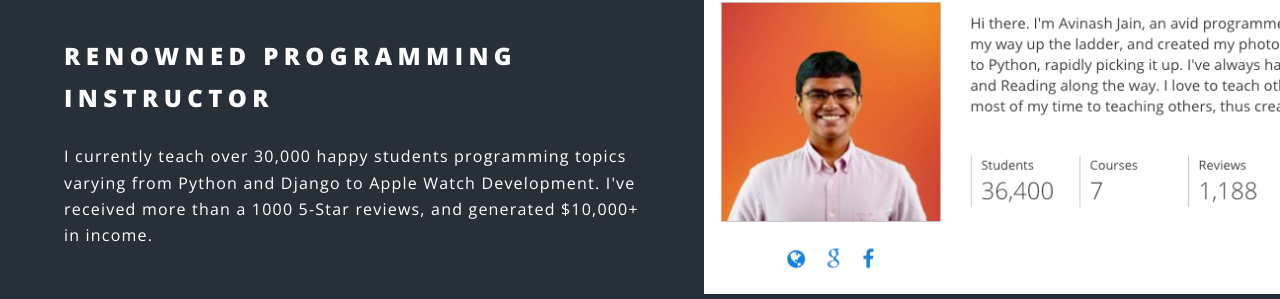
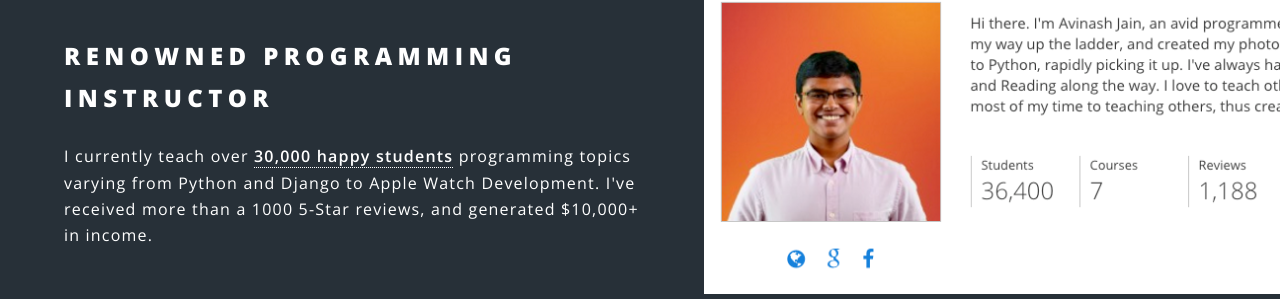
Before and after one commit to TheCurryMan/Old-Website, a plain HTML site: page index.html in a window 1280 px wide. Shown: the part 1669-1968 px from the top of the page. Drawn offline with nearby package versions, Linux system fonts and the light colour scheme.

Commit message:
Update index.html

```diff
--- a/index.html
+++ b/index.html
@@ -138,7 +138,7 @@
 						<section class="spotlight">
 							<div class="image"><img src="images/udemy3.png" alt="" /></div><div class="content">
 								<h2>Renowned Programming Instructor</h2>
-								<p>I currently teach over 30,000 happy students programming topics varying from Python and Django to Apple Watch Development. I've received more than a 1000 5-Star reviews, and generated $10,000+ in income. </p>
+								<p>I currently teach over <a href="https://www.udemy.com/user/avinashjain5/" class="hvr-underline-from-center"><b>30,000 happy students</b></a> programming topics varying from Python and Django to Apple Watch Development. I've received more than a 1000 5-Star reviews, and generated $10,000+ in income. </p>
 							</div>
 						</section>
 						<section class="spotlight">
```
